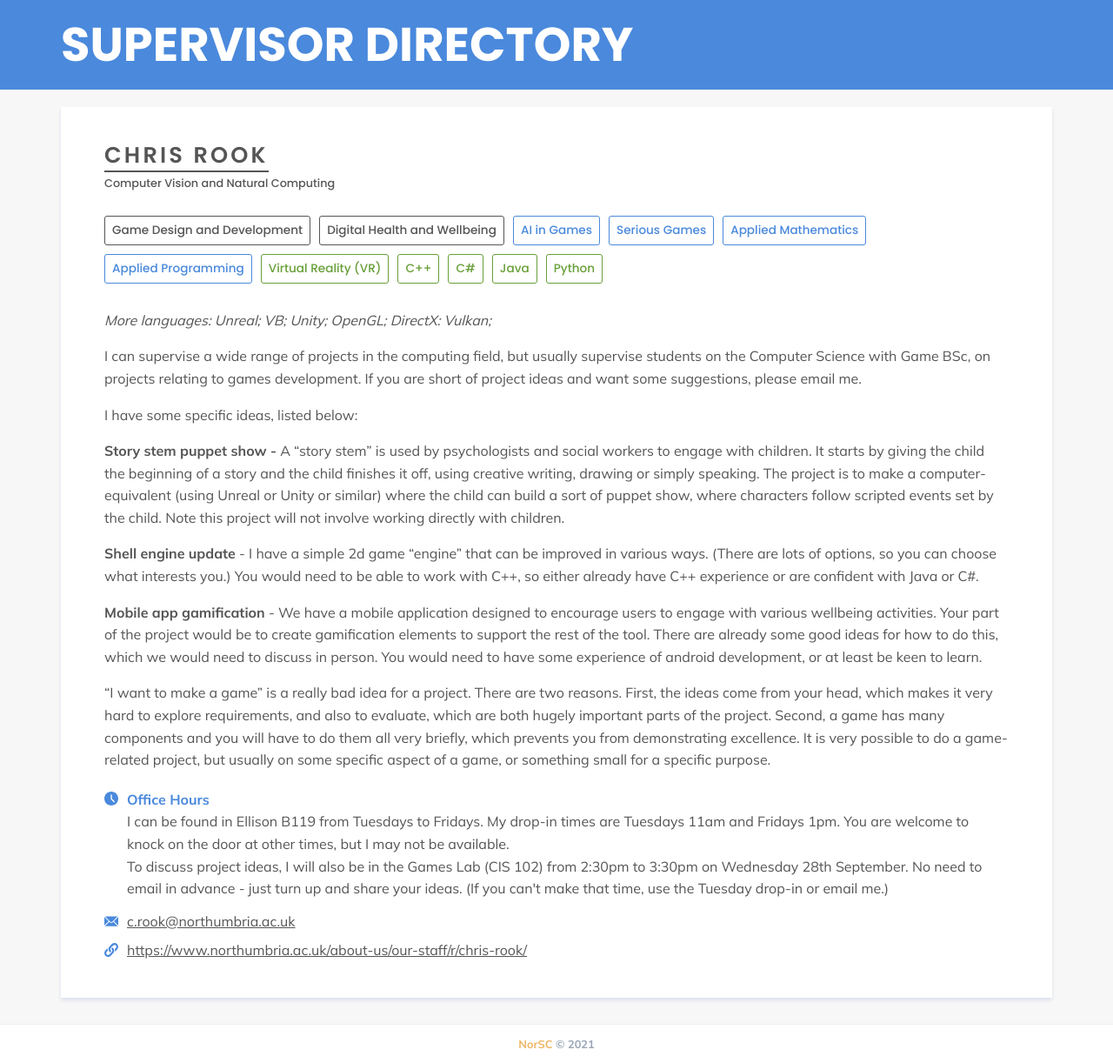
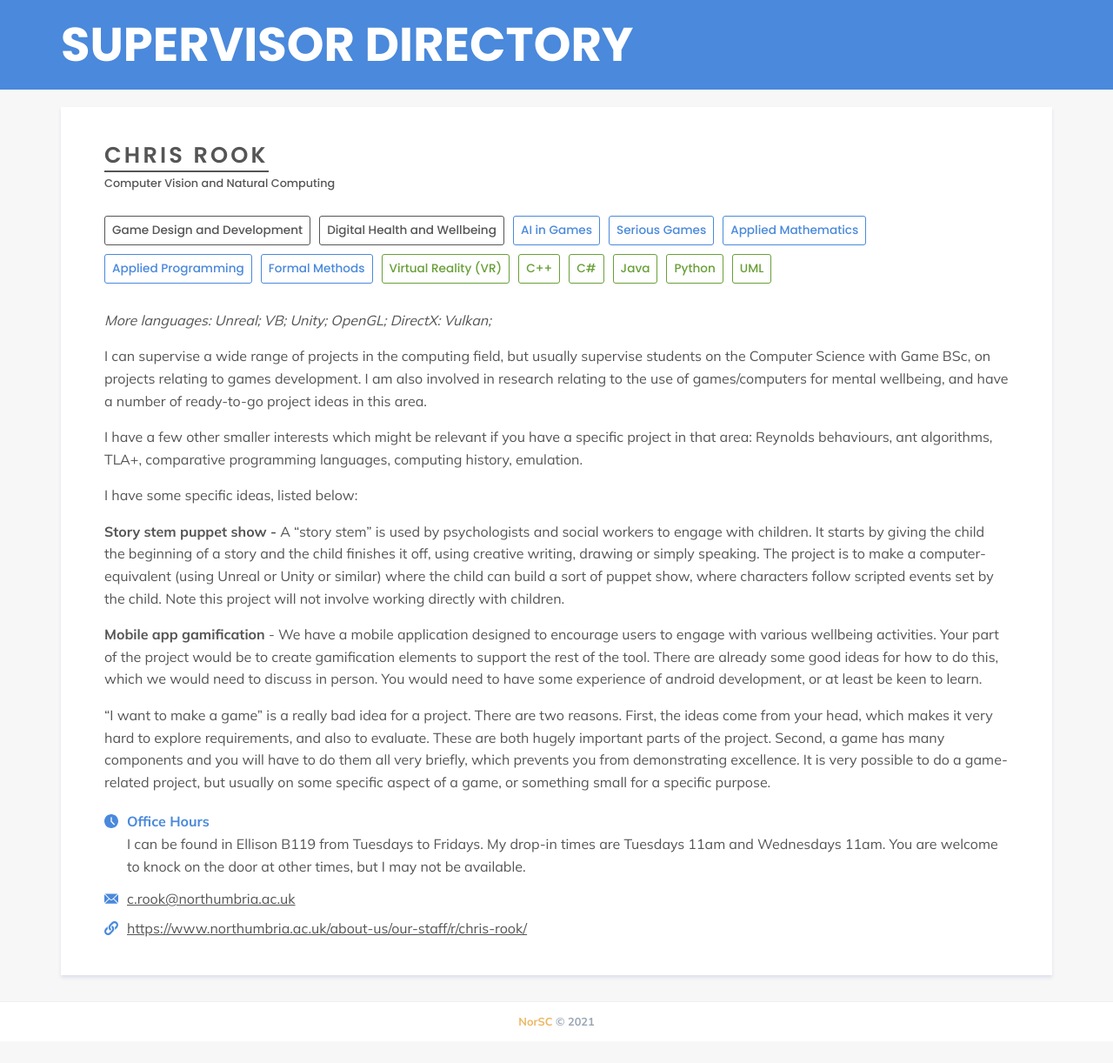
Before and after one commit to NorSC/supervisor-search, a Jekyll site: the page built from _supervisors/chris-rook.md, in a window 1280 px wide. Shown: the whole page at 87% size. Built offline with Jekyll 4.4.1, drawn with Linux system fonts in a browser that asks for light colours; a script that is not in the unit is left out; after the commit the page ends 1197 px from its top, so only the background shows below that.

Commit message:
Update Supervisors “chris-rook”

```diff
--- a/_supervisors/chris-rook.md
+++ b/_supervisors/chris-rook.md
@@ -5,12 +5,9 @@ available: true
 available_msc: true
 email: c.rook@northumbria.ac.uk
 website: https://www.northumbria.ac.uk/about-us/our-staff/r/chris-rook/
-office_hours: >-
-  I can be found in Ellison B119 from Tuesdays to Fridays. My drop-in times are
-  Tuesdays 11am and Fridays 1pm. You are welcome to knock on the door at other
-  times, but I may not be available.
-
-  To discuss project ideas, I will also be in the Games Lab (CIS 102) from 2:30pm to 3:30pm on Wednesday 28th September. No need to email in advance - just turn up and share your ideas. (If you can't make that time, use the Tuesday drop-in or email me.)
+office_hours: I can be found in Ellison B119 from Tuesdays to Fridays. My
+  drop-in times are Tuesdays 11am and Wednesdays 11am. You are welcome to knock
+  on the door at other times, but I may not be available.
 research_group: Computer Vision and Natural Computing
 research_themes:
   - Game Design and Development
@@ -20,37 +17,22 @@ additional_keywords:
   - Serious Games
   - Applied Mathematics
   - Applied Programming
+  - Formal Methods
 technologies_languages:
   - Virtual Reality (VR)
   - C++
   - C#
   - Java
   - Python
+  - UML
 additional_details: >-
   *More languages: Unreal; VB; Unity; OpenGL; DirectX: Vulkan;*
 
 
-  I can supervise a wide range of projects in the computing field, but usually supervise students on the Computer Science with Game BSc, on projects relating to games development. If you are short of project ideas and want some suggestions, please email me.
+  I can supervise a wide range of projects in the computing field, but usually supervise students on the Computer Science with Game BSc, on projects relating to games development. I am also involved in research relating to the use of games/computers for mental wellbeing, and have a number of ready-to-go project ideas in this area.
 
 
-  I﻿ have some specific ideas, listed below:
-
-
-  **S﻿tory stem puppet show -** A "story stem" is used by psychologists and social workers to engage with children. It starts by giving the child the beginning of a story and the child finishes it off, using creative writing, drawing or simply speaking. The project is to make a computer-equivalent (using Unreal or Unity or similar) where the child can build a sort of puppet show, where characters follow scripted events set by the child. Note this project will not involve working directly with children.
-
-
-  **S﻿hell engine update** - I have a simple 2d game "engine" that can be improved in various ways. (There are lots of options, so you can choose what interests you.) You would need to be able to work with C++, so either already have C++ experience or are confident with Java or C#.
-
-
-  **M﻿obile app gamification** - We have a mobile application designed to encourage users to engage with various wellbeing activities. Your part of the project would be to create gamification elements to support the rest of the tool. There are already some good ideas for how to do this, which we would need to discuss in person. You would need to have some experience of android development, or at least be keen to learn.
-
-
-  "﻿I want to make a game" is a really bad idea for a project. There are two reasons. First, the ideas come from your head, which makes it very hard to explore requirements, and also to evaluate, which are both hugely important parts of the project. Second, a game has many components and you will have to do them all very briefly, which prevents you from demonstrating excellence. It is very possible to do a game-related project, but usually on some specific aspect of a game, or something small for a specific purpose.
-additional_details_msc: >-
-  *More languages: Unreal; VB; Unity; OpenGL; DirectX: Vulkan;*
-
-
-  I can supervise a wide range of projects in the computing field, but usually supervise students on the Computer Science with Game BSc, on projects relating to games development. If you are short of project ideas and want some suggestions, please email me.
+  I have a few other smaller interests which might be relevant if you have a specific project in that area: Reynolds behaviours, ant algorithms, TLA+, comparative programming languages, computing history, emulation.
 
 
   I﻿ have some specific ideas, listed below:
@@ -62,5 +44,18 @@ additional_details_msc: >-
   **M﻿obile app gamification** - We have a mobile application designed to encourage users to engage with various wellbeing activities. Your part of the project would be to create gamification elements to support the rest of the tool. There are already some good ideas for how to do this, which we would need to discuss in person. You would need to have some experience of android development, or at least be keen to learn.
 
 
-  "﻿I want to make a game" is a really bad idea for a project. There are two reasons. First, the ideas come from your head, which makes it very hard to explore requirements, and also to evaluate, which are both hugely important parts of the project. Second, a game has many components and you will have to do them all very briefly, which prevents you from demonstrating excellence. It is very possible to do a game-related project, but usually on some specific aspect of a game, or something small for a specific purpose.
+  "﻿I want to make a game" is a really bad idea for a project. There are two reasons. First, the ideas come from your head, which makes it very hard to explore requirements, and also to evaluate. These are both hugely important parts of the project. Second, a game has many components and you will have to do them all very briefly, which prevents you from demonstrating excellence. It is very possible to do a game-related project, but usually on some specific aspect of a game, or something small for a specific purpose.
+additional_details_msc: >-
+  More languages: Unreal; VB; Unity; OpenGL; DirectX: Vulkan;
+
+
+  I am interested in hearing about any project relating to computer games. I am interested in the use of games technology to help education. I am also involved in research relating to the use of games/computers for mental wellbeing, and have a number of ready-to-go project ideas in this area.
+
+
+
+  I have a few other smaller interests which might be relevant if you have a specific project in that area: Reynolds behaviours, ant algorithms, TLA+, comparative programming languages, computing history, emulation.
+
+
+
+  Note that I am not particularly interested in projects on machine learning, security, or data science. There are several other supervisors with interest in these fields.
 ---
```
